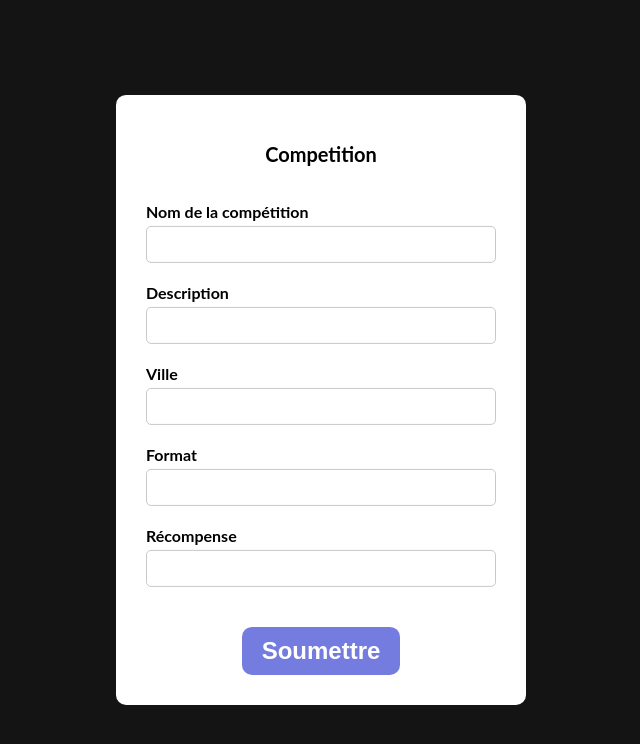
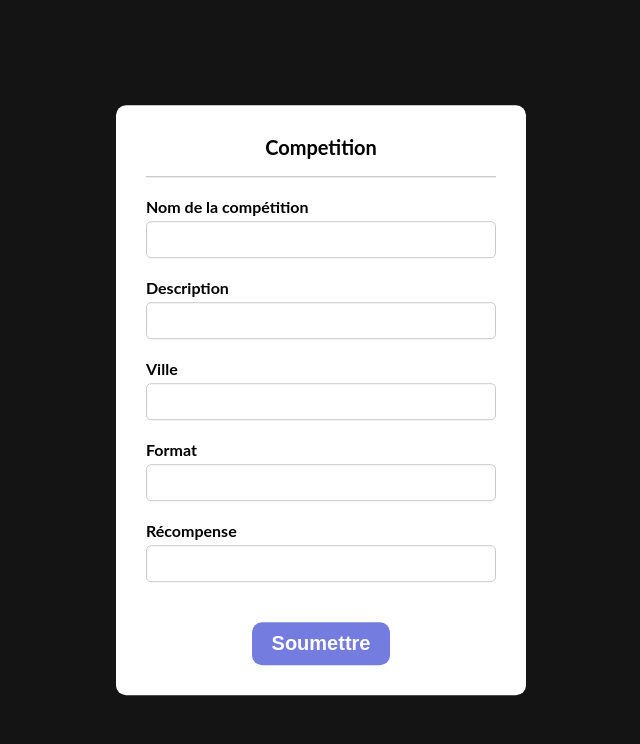
Before and after one commit to Madi-mhm/Brief-PHP, a PHP site: page /src/competition/competition.php in a window 1280 px wide. Shown: the top 744 px of the page, without its empty margins (319-959 px from the left). Run offline with PHP 8.4, Linux system fonts and the light colour scheme.

Commit message:
réglages css

```diff
--- a/src/competition/competition.css
+++ b/src/competition/competition.css
@@ -22,6 +22,11 @@ form {
 h1 {
     font-size: 20px;
     text-align: center;
+    margin-top: 0;
+}
+
+form .séparation {
+    border-top: 1px solid rgba(0, 0, 0, 0.288);
 }
 
 form .corps-formulaire {
@@ -46,7 +51,7 @@ form .corps-formulaire .boite {
 
 form .corps-formulaire .contenu .boite input {
     margin-top: 5px;
-    padding: 10px 5px 10px 30px;
+    padding: 10px 5px 10px 10px;
     border: 1px solid #c9c9c9;
     outline-color: #747cdf;
     border-radius: 5px;
@@ -60,11 +65,7 @@ form .pied-formulaire button {
     margin-top: 10px;
     background-color: #747cdf;
     color: white;
-    font-size: 1.5rem;
-    font-weight: bold;
-    padding: 1rem 2rem;
-    padding-left: 15px;
-    padding-right: 15px;
+    font-size: 20px;
     border: none;
     padding: 10px 20px;
     border-radius: 10px;
--- a/src/competition/competition.php
+++ b/src/competition/competition.php
@@ -41,7 +41,7 @@
                 </div>
             </div>
             <div class="pied-formulaire">
-                <button name="submit">Soumettre</button>
+                <button name="submit"><strong>Soumettre</strong></button>
             </div>
            </div>
         </form>
```
